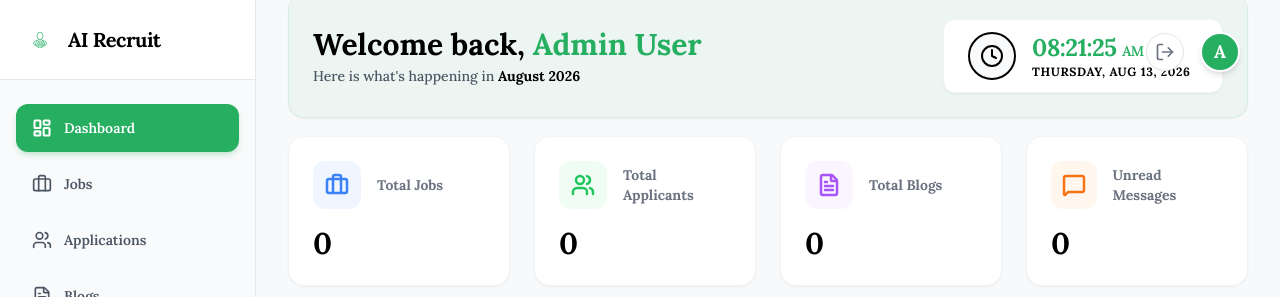
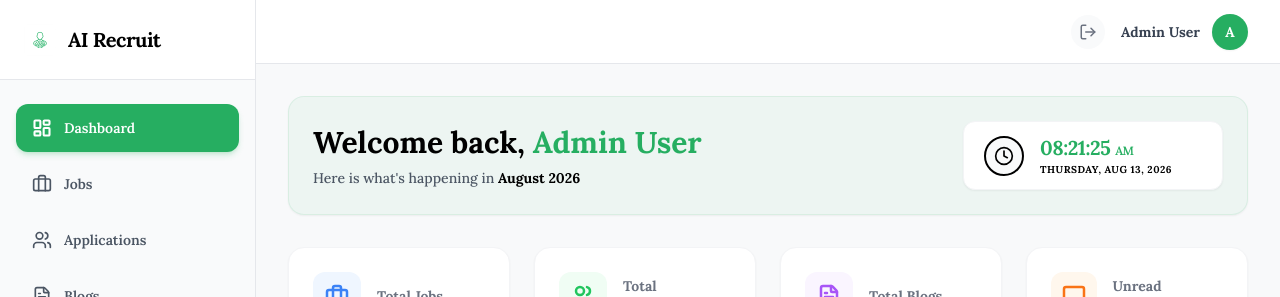
Before and after one commit to Iqbalhossen07/ai-recruitment, a Next.js app: page /system-hq/dashboard in a window 1280 px wide. Shown: the top 297 px of the page. Built offline with nearby package versions, Linux system fonts and the light colour scheme; no server answers; the database is empty.

Commit message:
style: restructure admin header with topbar and separate welcome section

```diff
--- a/src/components/admin/AdminHeader.tsx
+++ b/src/components/admin/AdminHeader.tsx
@@ -40,13 +40,32 @@ export default function AdminHeader() {
   };
 
   return (
-    <header className="h-24 md:h-28 bg-transparent flex flex-col md:flex-row justify-between items-start md:items-center px-4 md:px-8 py-4 mb-6 relative z-10">
+    <div className="flex flex-col w-full">
+      {/* Real Topbar */}
+      <header className="h-16 bg-white border-b border-gray-200 flex items-center justify-end px-4 md:px-8 z-20">
+        <div className="flex items-center gap-4">
+          <button
+            onClick={handleLogout}
+            className="text-gray-500 hover:text-red-500 transition-colors p-2 bg-gray-50 rounded-full hover:bg-red-50"
+            title="Logout"
+          >
+            <LogOut size={18} />
+          </button>
+          <div className="flex items-center gap-3">
+            <span className="text-sm font-bold text-gray-700 hidden md:block">Admin User</span>
+            <div className="h-9 w-9 rounded-full bg-primary flex items-center justify-center text-white font-bold text-sm shadow-sm">
+              A
+            </div>
+          </div>
+        </div>
+      </header>
 
-      {/* Welcome & Info */}
+      {/* Welcome & Info Section */}
+      <div className="px-4 md:px-8 py-6 md:py-8 relative z-10">
         <div className="bg-primary/5 border border-primary/10 rounded-2xl p-5 md:p-6 w-full flex flex-col md:flex-row justify-between items-center shadow-sm">
 
-        <div className="mb-4 md:mb-0 text-center md:text-left w-full md:w-auto">
-          <h1 className="text-2xl md:text-3xl font-extrabold text-black mb-1">
+          <div className="mb-6 md:mb-0 text-center md:text-left w-full md:w-auto">
+            <h1 className="text-2xl md:text-3xl font-extrabold text-black mb-2">
               Welcome back, <span className="text-primary">Admin User</span>
             </h1>
             <p className="text-gray-600 text-sm font-medium">
@@ -55,39 +74,25 @@ export default function AdminHeader() {
           </div>
 
           {/* Date & Time Widget */}
-        <div className="bg-white rounded-xl py-3 px-6 shadow-sm border border-gray-100 flex items-center gap-4 min-w-[280px]">
-          <div className="h-12 w-12 rounded-full border-2 border-black flex items-center justify-center bg-gray-50">
-            {/* Clock Icon simulating analog */}
-            <svg viewBox="0 0 24 24" fill="none" stroke="currentColor" strokeWidth="2" strokeLinecap="round" strokeLinejoin="round" className="w-6 h-6 text-black">
+          <div className="bg-white rounded-xl py-3 px-5 shadow-sm border border-gray-100 flex items-center gap-4 min-w-[260px]">
+            <div className="h-10 w-10 rounded-full border-2 border-black flex items-center justify-center bg-gray-50">
+              <svg viewBox="0 0 24 24" fill="none" stroke="currentColor" strokeWidth="2" strokeLinecap="round" strokeLinejoin="round" className="w-5 h-5 text-black">
                 <circle cx="12" cy="12" r="10"></circle>
                 <polyline points="12 6 12 12 16 14"></polyline>
               </svg>
             </div>
             <div>
-            <div className="text-2xl font-bold text-primary tracking-tight">
-              {formatTime(time).split(' ')[0]} <span className="text-sm font-semibold">{formatTime(time).split(' ')[1]}</span>
+              <div className="text-xl font-bold text-primary tracking-tight">
+                {formatTime(time).split(' ')[0]} <span className="text-xs font-semibold">{formatTime(time).split(' ')[1]}</span>
               </div>
-            <div className="text-xs font-bold text-black uppercase tracking-wider">
+              <div className="text-[10px] font-bold text-black uppercase tracking-wider">
                 {formatDate(time)}
               </div>
             </div>
           </div>
 
         </div>
-
-      {/* Top right profile / logout (Mobile hidden, shown in sidebar/bottom nav) */}
-      <div className="absolute top-8 right-10 hidden md:flex items-center gap-4">
-        <button
-          onClick={handleLogout}
-          className="text-gray-500 hover:text-red-500 transition-colors p-2 bg-white rounded-full shadow-sm border border-gray-200"
-          title="Logout"
-        >
-          <LogOut size={20} />
-        </button>
-        <div className="h-10 w-10 rounded-full bg-primary flex items-center justify-center text-white font-bold text-lg shadow-md border-2 border-white">
-          A
       </div>
     </div>
-    </header>
   );
 }
```
Lines whose indentation alone changed are shown as unchanged.
